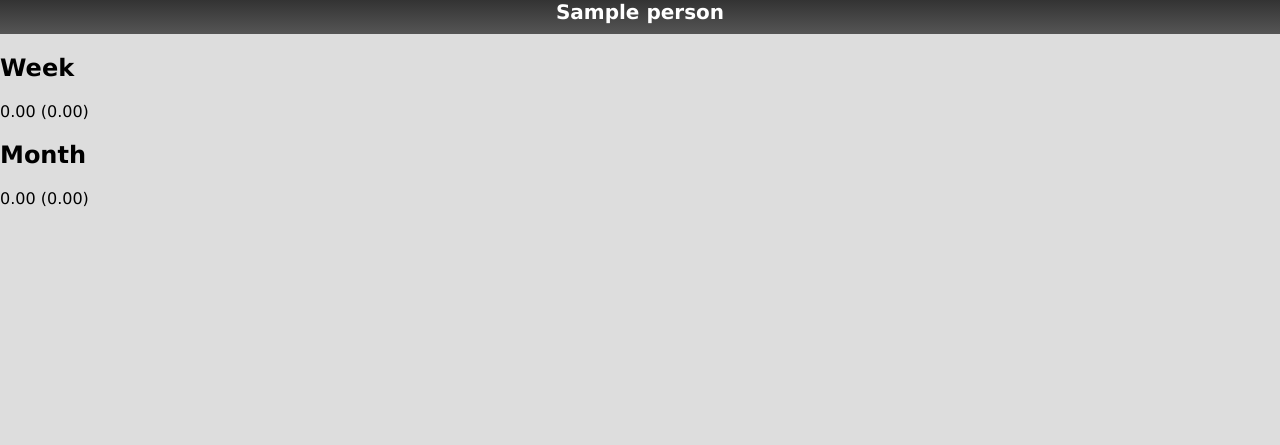
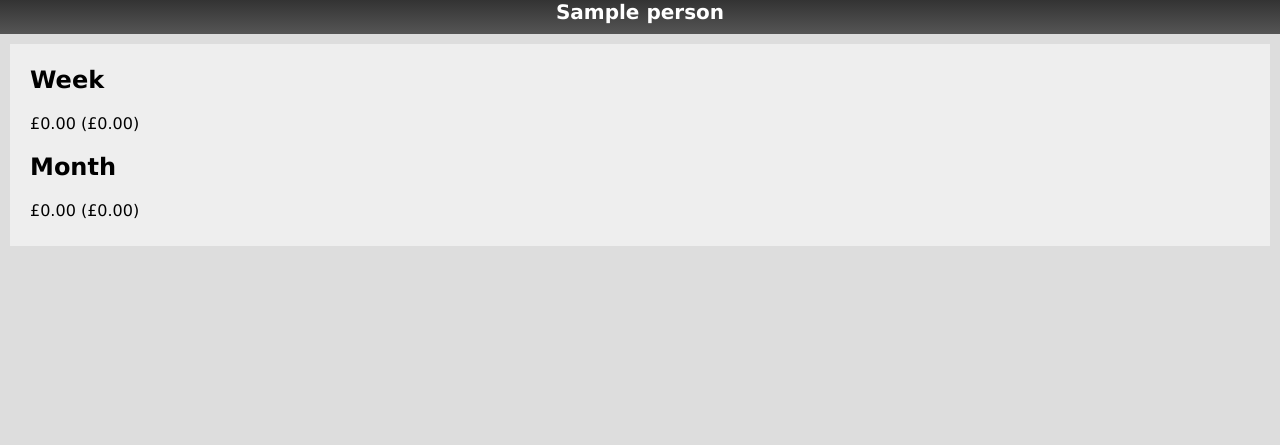
Before and after one commit to dogonwheels/moresense, a Django app: template templates/spendings/spending_summary.html in a window 1280 px wide. Shown: the top 445 px of the page. Run offline with Django 3.2, Linux system fonts and the light colour scheme; the template is opened without the code that fills it: values named after a table or form of the project are taken from there, others are empty; tables that the repository leaves empty hold one stand-in row (Sample ...); some libraries are stand-ins or nearby versions.

Commit message:
Minimal styling for summary page and hardcoded the pound to the views.

```diff
--- a/resources/css/style.css
+++ b/resources/css/style.css
@@ -101,6 +101,11 @@ table {
   table td.description {
     width: 100%; }
 
+div.summary {
+  margin: 10px;
+  background: #eee;
+  padding: 2px 20px 10px 20px; }
+
 body, ul, li {
   padding: 0;
   margin: 0;
--- a/resources/sass/style.scss
+++ b/resources/sass/style.scss
@@ -122,6 +122,12 @@ table {
     }
 }
 
+div.summary {
+    margin: 10px;
+    background: #eee;
+    padding: 2px 20px 10px 20px;
+}
+
 body,ul,li {
     padding:0;
     margin:0;
--- a/templates/spendings/spending_summary.html
+++ b/templates/spendings/spending_summary.html
@@ -1,11 +1,12 @@
 {% extends "base.html" %}
 
 {% block content %}
-<h2>Week</h2>
-<p>{{ this_week|default:"0.00" }} ({{ last_week|default:"0.00" }})</p>
+<div class="summary">
+    <h2>Week</h2>
+    <p>£{{ this_week|default:0|floatformat:2 }} (£{{ last_week|default:0|floatformat:2 }})</p>
 
-<h2>Month</h2>
-<p>{{ this_month|default:"0.00" }} ({{ last_month|default:"0.00" }})</p>
+    <h2>Month</h2>
+    <p>£{{ this_month|default:0|floatformat:2 }} (£{{ last_month|default:0|floatformat:2 }})</p>
+</div>
 {% endblock %}
-
 {% block graph_tab %}current{% endblock %}
```
